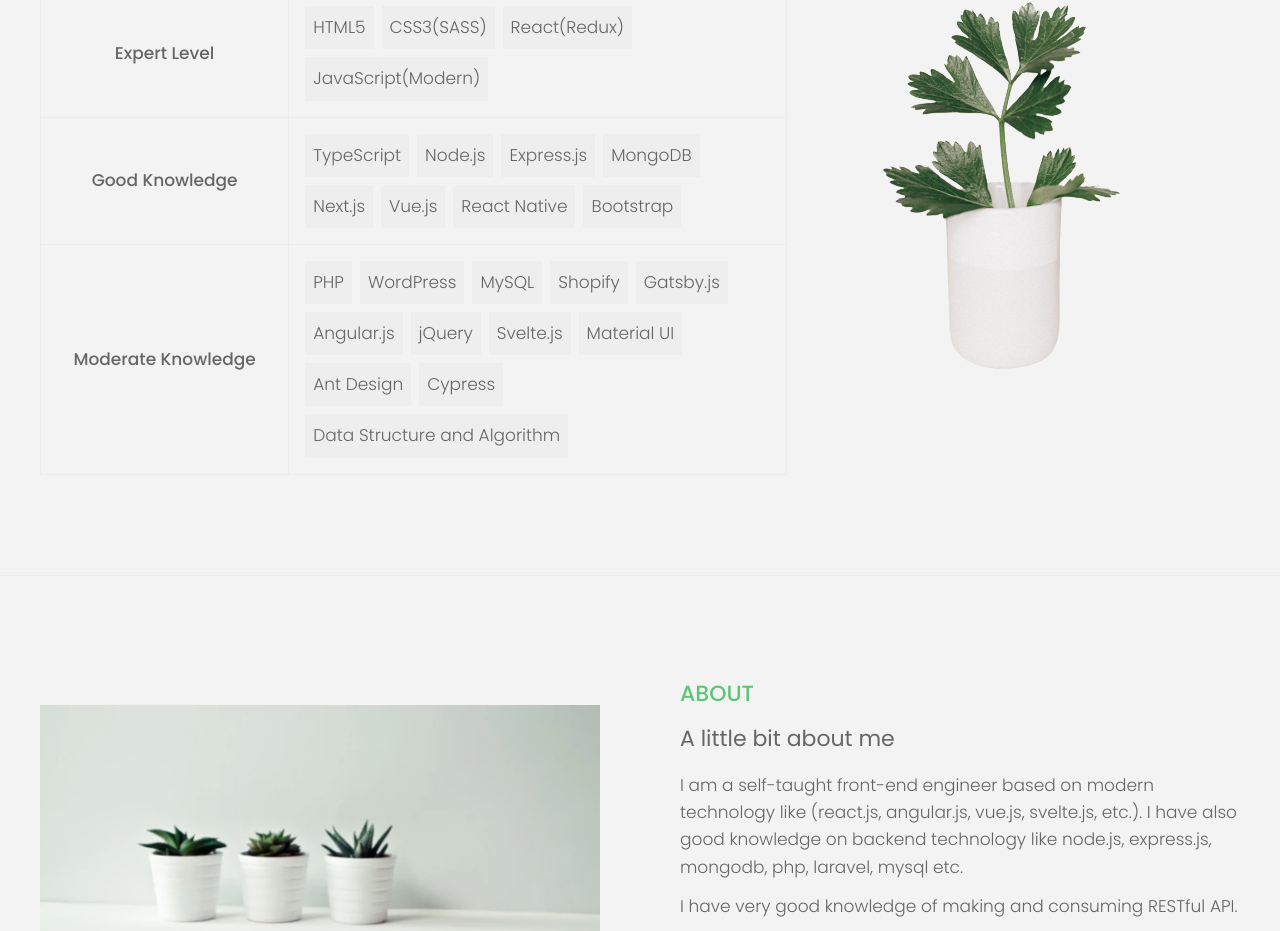
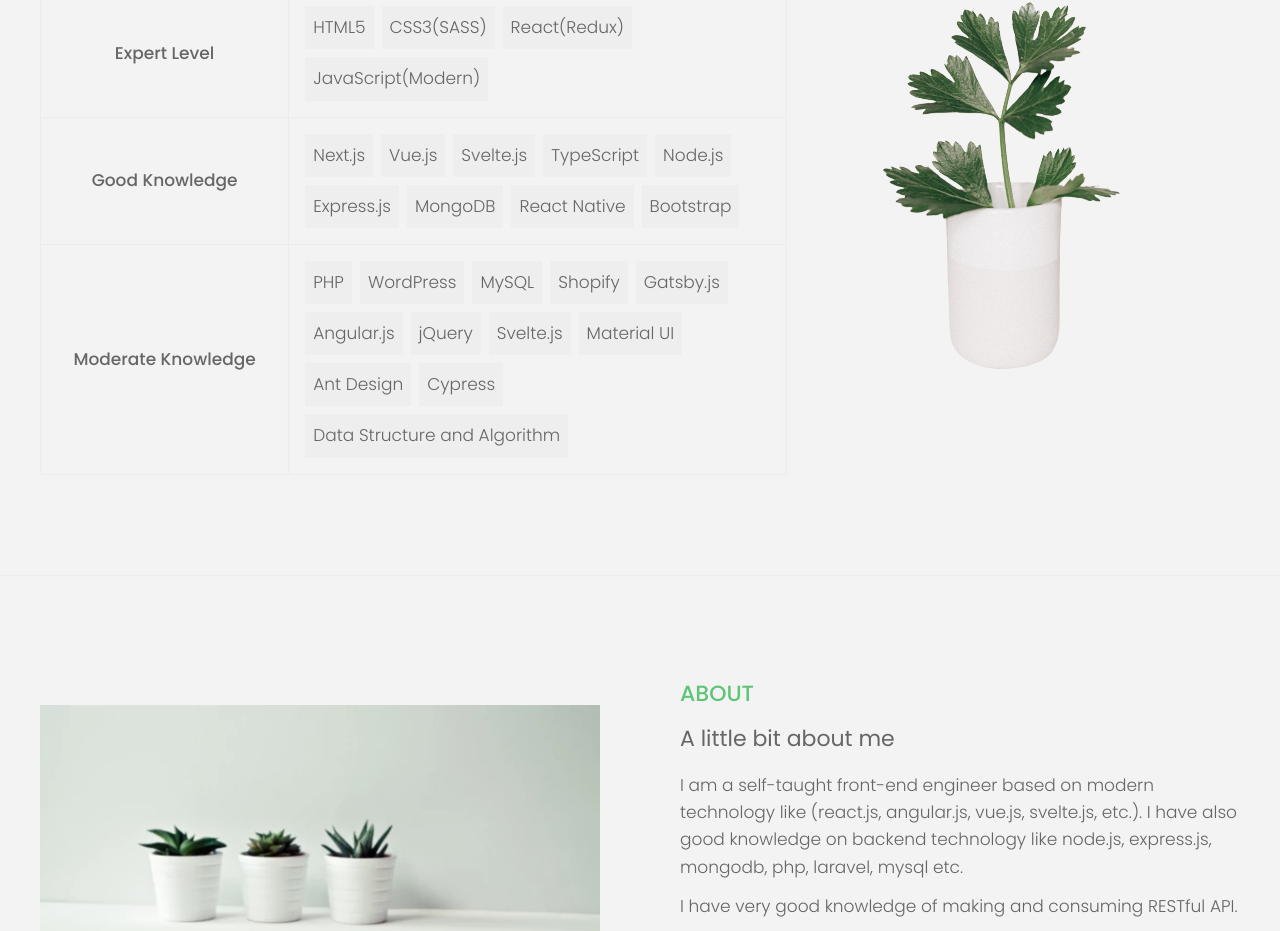
Before and after one commit to mizankhangit/portfolio, a React (Create React App) app: page / in a window 1280 px wide. Shown: the part 3195-4126 px from the top of the page. Built offline with nearby package versions, Linux system fonts and the light colour scheme.

Commit message:
some changes

```diff
--- a/src/sections/Skills.jsx
+++ b/src/sections/Skills.jsx
@@ -28,12 +28,13 @@ const Skills = () => {
                   <p>Good Knowledge</p>
                 </div>
                 <ul className="Mzn-skill__lists">
+                  <li className="Mzn-skill__list">Next.js</li>
+                  <li className="Mzn-skill__list">Vue.js</li>
+                  <li className="Mzn-skill__list">Svelte.js</li>
                   <li className="Mzn-skill__list">TypeScript</li>
                   <li className="Mzn-skill__list">Node.js</li>
                   <li className="Mzn-skill__list">Express.js</li>
                   <li className="Mzn-skill__list">MongoDB</li>
-                  <li className="Mzn-skill__list">Next.js</li>
-                  <li className="Mzn-skill__list">Vue.js</li>
                   <li className="Mzn-skill__list">React Native</li>
                   <li className="Mzn-skill__list">Bootstrap</li>
                 </ul>
```
